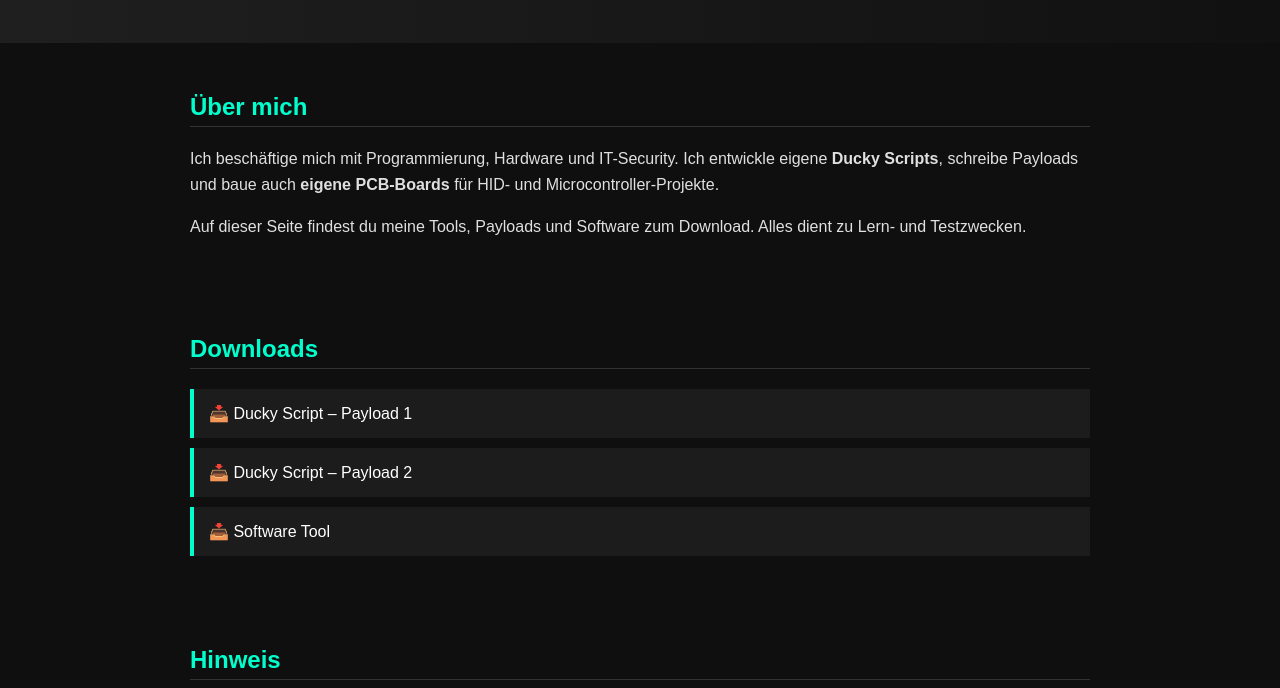
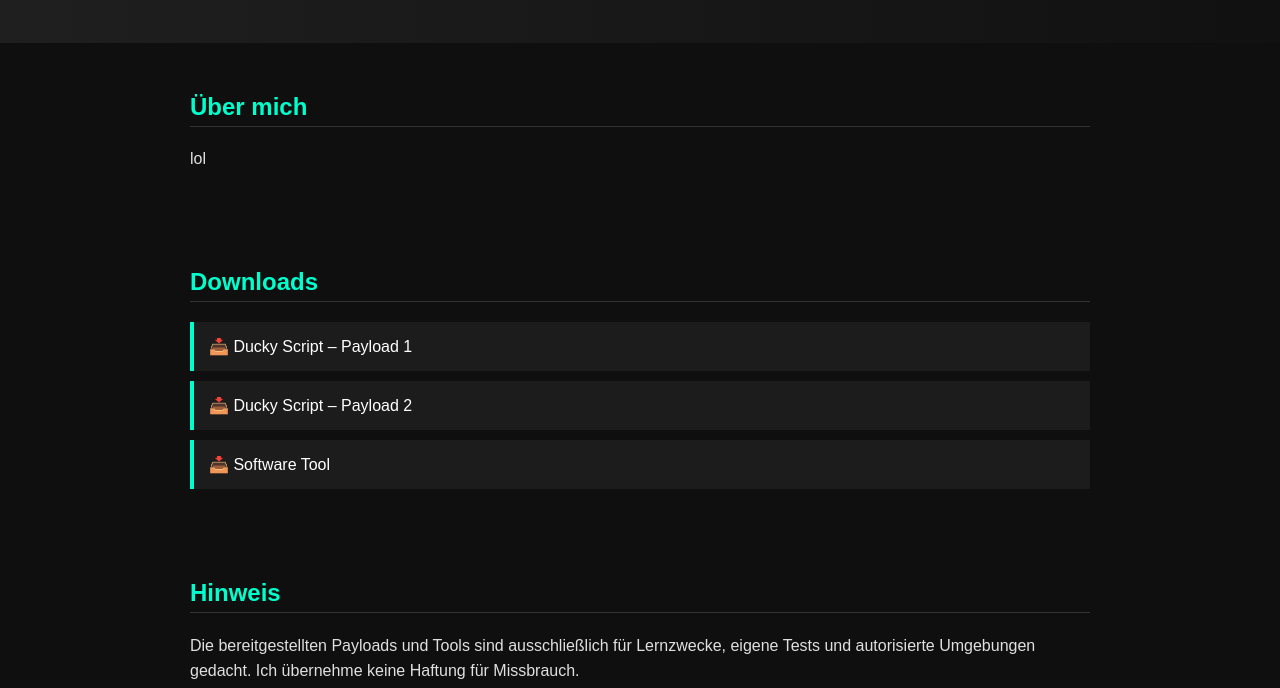
Before and after one commit to pduxck/pduxck.github.io, a plain HTML site: page index.html in a window 1280 px wide. Shown: the part 112-800 px from the top of the page. Drawn offline with Linux system fonts and the light colour scheme.

Commit message:
Aktualisieren von index.html

```diff
--- a/index.html
+++ b/index.html
@@ -75,13 +75,7 @@
 <section>
     <h2>Über mich</h2>
     <p>
-        Ich beschäftige mich mit Programmierung, Hardware und IT-Security.
-        Ich entwickle eigene <strong>Ducky Scripts</strong>, schreibe Payloads
-        und baue auch <strong>eigene PCB-Boards</strong> für HID- und Microcontroller-Projekte.
-    </p>
-    <p>
-        Auf dieser Seite findest du meine Tools, Payloads und Software zum Download.
-        Alles dient zu Lern- und Testzwecken.
+        lol
     </p>
 </section>
 
```
